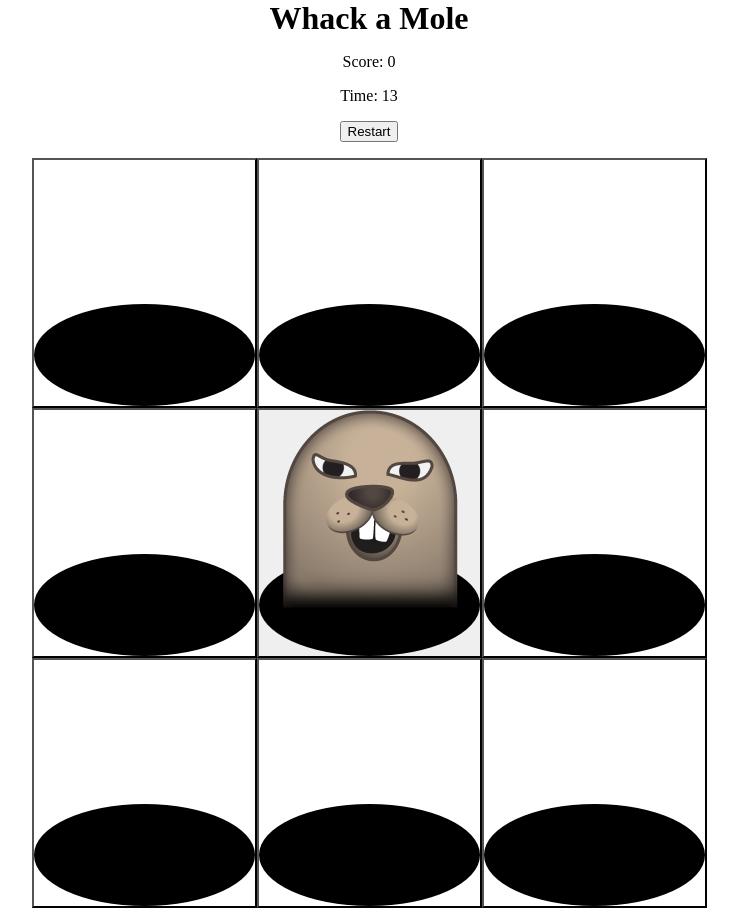
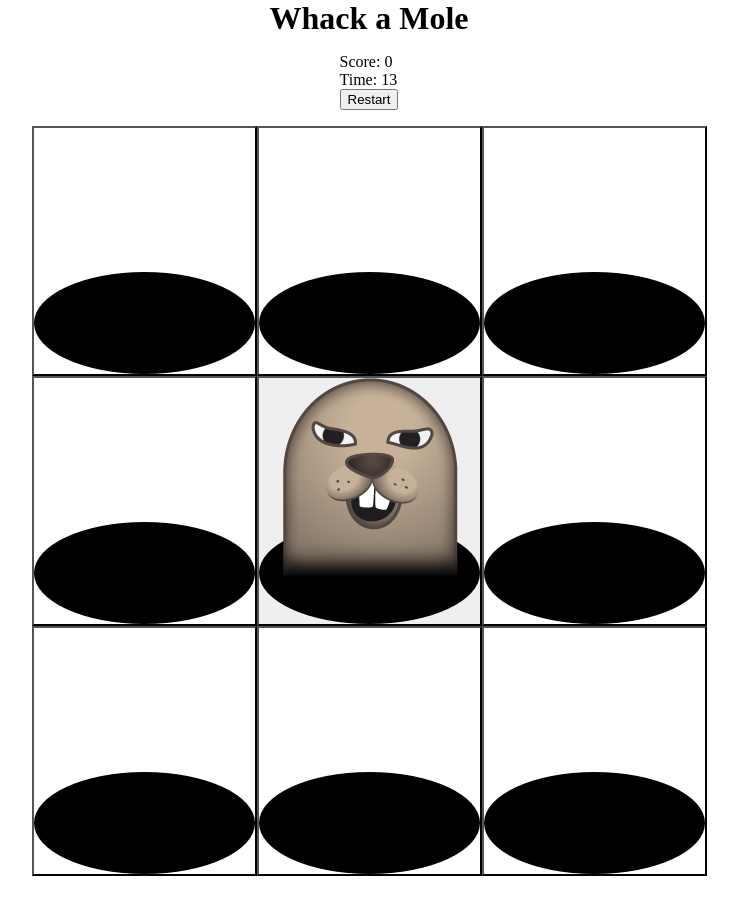
Before and after one commit to emiliodmorales/whack-a-mole, a React (Vite) app: page / in a window 1280 px wide. Both pictures are taken after a click on the button "Play". Shown: the whole page, without its empty margins (271-1009 px from the left). After the commit the page ends 876 px from the top, so only its background shows below. Built offline with nearby package versions, Linux system fonts and the light colour scheme.

Commit message:
move scoreboard into a child component

```diff
--- a/src/game/GameScreen.jsx
+++ b/src/game/GameScreen.jsx
@@ -1,15 +1,11 @@
-import { useGame } from "../GameContext";
 import "./game.css";
 import Holes from "./Holes";
+import Scoreboard from "./Scoreboard";
 
 export default function GameScreen() {
-  const { endGame, score, time } = useGame();
-
   return (
     <>
-      <p>Score: {score}</p>
-      <p>Time: {time}</p>
-      <button onClick={endGame}>Restart</button>
+      <Scoreboard />
       <Holes />
     </>
   );
--- /dev/null
+++ b/src/game/Scoreboard.jsx
@@ -0,0 +1,12 @@
+import { useGame } from "../GameContext";
+
+export default function Scoreboard() {
+  const { endGame, score, time } = useGame();
+  return (
+    <section className="scoreboard">
+      <p>Score: {score}</p>
+      <p>Time: {time}</p>
+      <button onClick={endGame}>Restart</button>
+    </section>
+  );
+}
```
